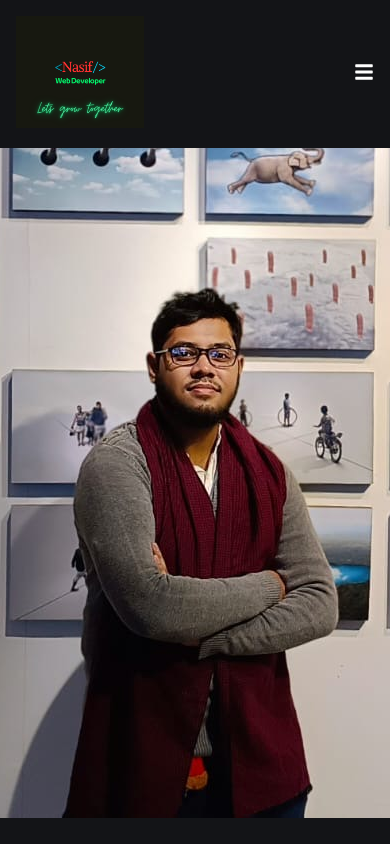
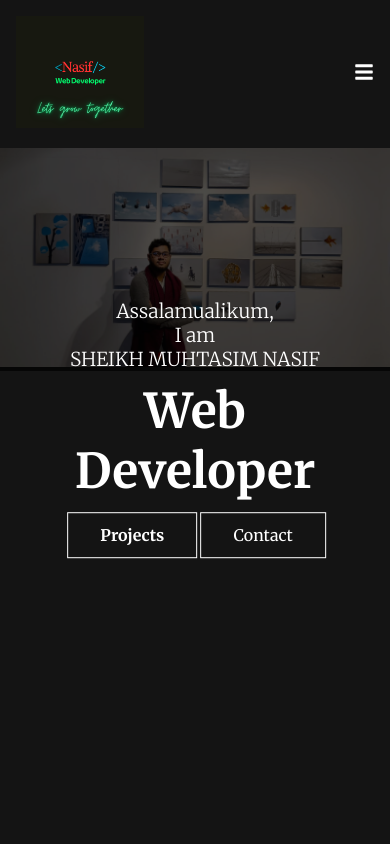
Before and after one commit to Nasif-21/portfolio, a React (Create React App) app: page / in a window 390 px wide. Shown: the top 844 px of the page. Built offline with nearby package versions, Linux system fonts and the light colour scheme.

Commit message:
Profile pic setup and responsive try

```diff
--- a/src/App.js
+++ b/src/App.js
@@ -16,7 +16,7 @@ function App() {
         <Route path='/' element={<Home/>} />
         <Route pathproject='/about' element={<About/>} />
         <Route path='/contact' element={<Contact/>} />
-        <Route path='/' element={<Project/>} />
+        <Route path='/project' element={<Project/>} />
         <Route path='/skills' element={<Skills/>} />
       </Routes>
       </BrowserRouter>
--- a/src/components/HomeImg.css
+++ b/src/components/HomeImg.css
@@ -1,4 +1,4 @@
-@import url('https://fonts.googleapis.com/css?family=Roboto:700');
+/* @import url('https://fonts.googleapis.com/css?family=Roboto:700');
 
 body {
   font-family:'Roboto';
@@ -24,8 +24,8 @@ p {
 }
 
 .animation > div > div {
-  padding: 0.25rem 0.75rem;
-  height:2.81rem;
+  /* padding: 0.25rem 0.75rem; */
+  /* height:2.81rem;
   margin-bottom: 2.81rem;
   display:inline-block;
 }
@@ -55,4 +55,82 @@ p {
   80% {margin-top: -5.62rem;}
   90% {margin-top: 0;}
   100% {margin-top: 0;}
+} */
+.musk{
+  width: 100%;
+  height: 100%;
+  position: relative;
 }
+.profilepic
+{
+  height: 100%;
+  width: 100%;
+  background-size: cover;
+  background-position: center;
+  object-fit: cover;
+}
+
+.musk::after{
+  content: "";
+  height: 100%;
+  width: 100%;
+ position: absolute;
+ top: 0;
+ left: 0;
+ background-color: black;
+ opacity: 0.7;
+}
+
+.profileImg{
+  height: 100%;
+  width: 100%;
+
+}
+
+.profileImg .container{
+  position: absolute;
+  transform: translate(-50%,-50%);
+  top: 50%;
+  left: 50%;
+  text-align: center;
+}
+
+.profileImg .container h1{
+  font-size: 3rem;
+  padding: 0.6rem 0 1.5rem;
+
+}
+
+.profileImg .container p{
+  font-size: 1.2rem;
+  font-weight: 150;
+
+}
+
+.container .btn
+{
+  margin: 1rem 0.2rem;
+}
+
+@media screen and (max-width:300px) {
+
+  .profileImg{
+    height: 100%;
+    width: 100%;
+
+  }
+
+  .profileImg .container h1{
+  font-size: 1.5rem;
+
+}
+
+.profileImg .container p{
+  font-size: 0.8rem;
+
+
+}
+
+
+
+}
--- a/src/components/HomeImg.js
+++ b/src/components/HomeImg.js
@@ -1,25 +1,31 @@
 import React from 'react'
 import "./HomeImg.css";
-import profilepic from "../assest/Profile.png"
+import profilepic from "../assest/Profile .png";
+import { Link } from 'react-scroll';
 
 
 const HomeImg = () => {
   return (
     <div className='profileImg'>
-        <div className='mask'>
+        <div className='musk'>
             <img src={profilepic} className='profilepic'></img>
 
         </div>
         <div className='container'>
             <p>Assalamualikum,  </p>
             <p>I am </p>
-            <section className="animation">
+            {/* <section className="animation">
             <div className="first"><div>SHEIKH MUHTASIM NASIF</div></div>
             <div className="second"><div>Web Developer</div></div>
             <div className="third"><div>Software Engineer</div></div>
-             </section>
+            </section> */}
+            <p>SHEIKH MUHTASIM NASIF</p>
+            <h1>Web Developer</h1>
+
+            <Link to="/project" className='btn'>Projects</Link>
+            <Link to="/contact" className='btn-light'>Contact</Link>
+
         </div>
-
 
         </div>
   )
--- a/src/index.css
+++ b/src/index.css
@@ -39,18 +39,24 @@ ul
 }
 .btn-light
 {
+  padding: 12px 32px;
   background: transparent;
   color: white;
+  border: 1px solid;
+  cursor: pointer;
 }
 
 .btn:hover{
   text-transform: uppercase;
+  background: yellow;
+  color: black;
   transition: 0.3s;
 
 }
 .btn-light:hover{
   text-transform: uppercase;
   background: white;
+  color: black;
   transition: 0.3s;
 
 }
```
Also changed, not shown: src/assest/Profile .png (added), src/assest/Profile.png (deleted).
